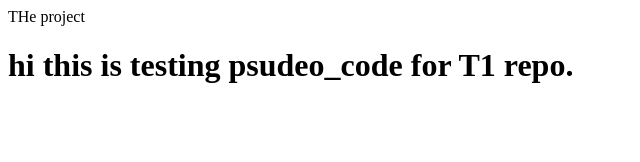
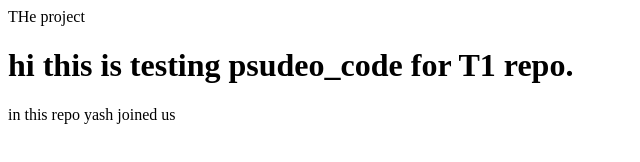
Before and after one commit to visuworld/T1, a plain HTML site: page index.html in a window 1280 px wide. Shown: the whole page, without its empty margins (0-640 px from the left). Drawn offline with Linux system fonts and the light colour scheme.

Commit message:
yash joined us

```diff
--- a/index.html
+++ b/index.html
@@ -9,5 +9,6 @@
 <body>
     THe project
     <H1>hi this is testing psudeo_code for T1 repo.</H1>
+    in this repo yash joined us
 </body>
 </html>
```
